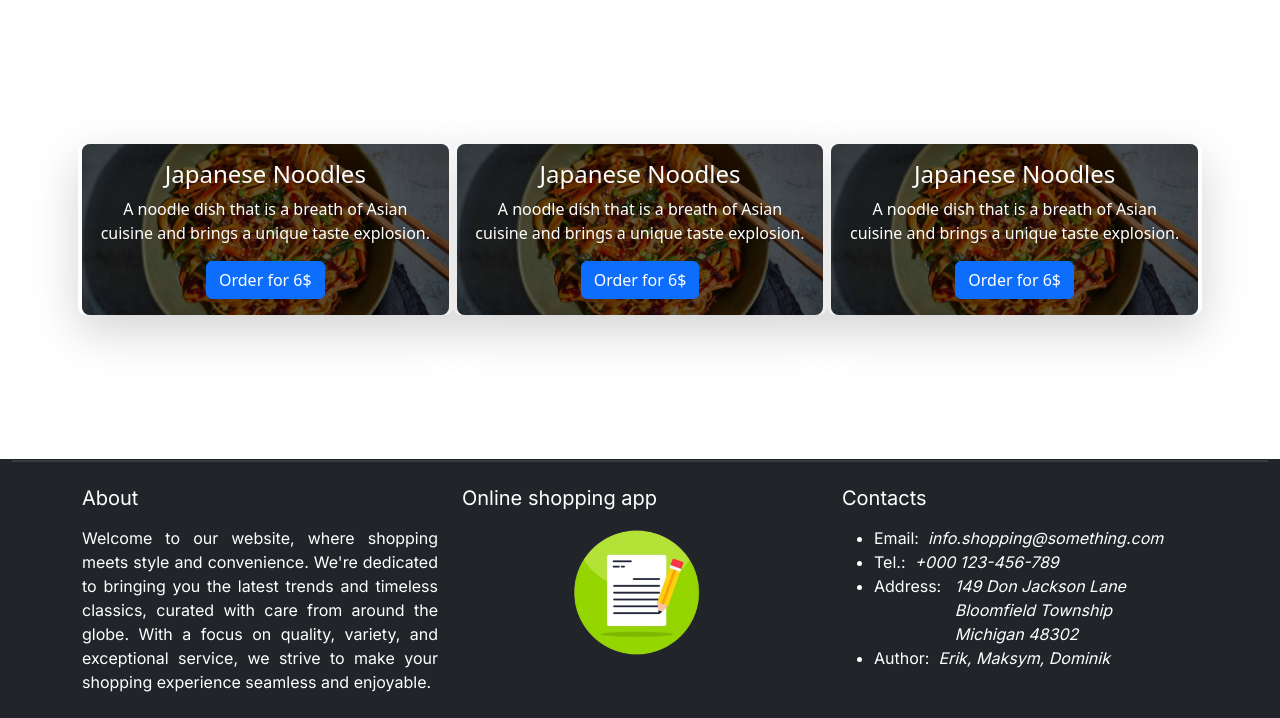
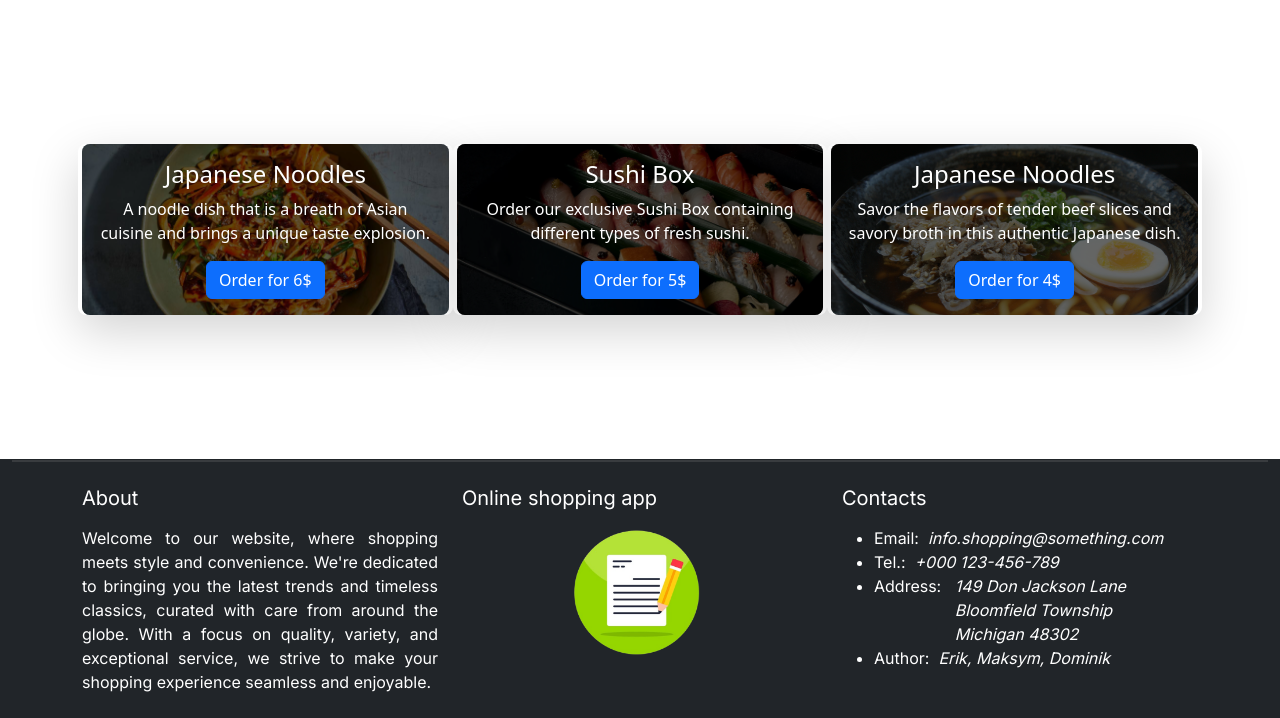
Before and after one commit to MaksymDoremi/WATeamWork, a PHP site: template pages/order.php in a window 1280 px wide. Shown: the part 103-821 px from the top of the page. Run offline with PHP 8.4, Linux system fonts and the light colour scheme; the template is opened without the code that fills it, so the values that code supplies are empty; the visitor is signed in with stand-in values (Sample User, id 1).

Commit message:
Order cards update

```diff
--- a/pages/order.php
+++ b/pages/order.php
@@ -11,21 +11,21 @@
       </div>
 
       <div class="col-xl-4 col-md-6 col-sm-12 shadow-lg" style="border-radius: 8px;">
-          <div class="card" style="background-image: url('/img/Noodles.jpg'); background-size: cover; background-position: center; color: white; border: none; border-radius: 8px;">
+          <div class="card" style="background-image: url('/img/SushiBox.jpg'); background-size: cover; background-position: center; color: white; border: none; border-radius: 8px;">
             <div class="card-body" style="background-color: rgba(0, 0, 0, 0.6); border-radius: 8px;">
-              <h4 class="card-title">Japanese Noodles</h4>
-              <p class="card-text">A noodle dish that is a breath of Asian cuisine and brings a unique taste explosion.</p>
-              <a href="#" class="btn btn-primary">Order for 6$</a>
+              <h4 class="card-title">Sushi Box</h4>
+              <p class="card-text">Order our exclusive Sushi Box containing different types of fresh sushi.</p>
+              <a href="#" class="btn btn-primary">Order for 5$</a>
             </div>
           </div>
       </div>
 
       <div class="col-xl-4 col-md-6 col-sm-12 shadow-lg" style="border-radius: 8px;">
-          <div class="card" style="background-image: url('/img/Noodles.jpg'); background-size: cover; background-position: center; color: white; border: none; border-radius: 8px;">
+          <div class="card" style="background-image: url('/img/NikuUdon.jpg'); background-size: cover; background-position: center; color: white; border: none; border-radius: 8px;">
             <div class="card-body" style="background-color: rgba(0, 0, 0, 0.6); border-radius: 8px;">
               <h4 class="card-title">Japanese Noodles</h4>
-              <p class="card-text">A noodle dish that is a breath of Asian cuisine and brings a unique taste explosion.</p>
-              <a href="#" class="btn btn-primary">Order for 6$</a>
+              <p class="card-text">Savor the flavors of tender beef slices and savory broth in this authentic Japanese dish.</p>
+              <a href="#" class="btn btn-primary">Order for 4$</a>
             </div>
           </div>
       </div>
```
Also changed, not shown: img/NikuUdon.jpg (added), img/SushiBox.jpg (added).
